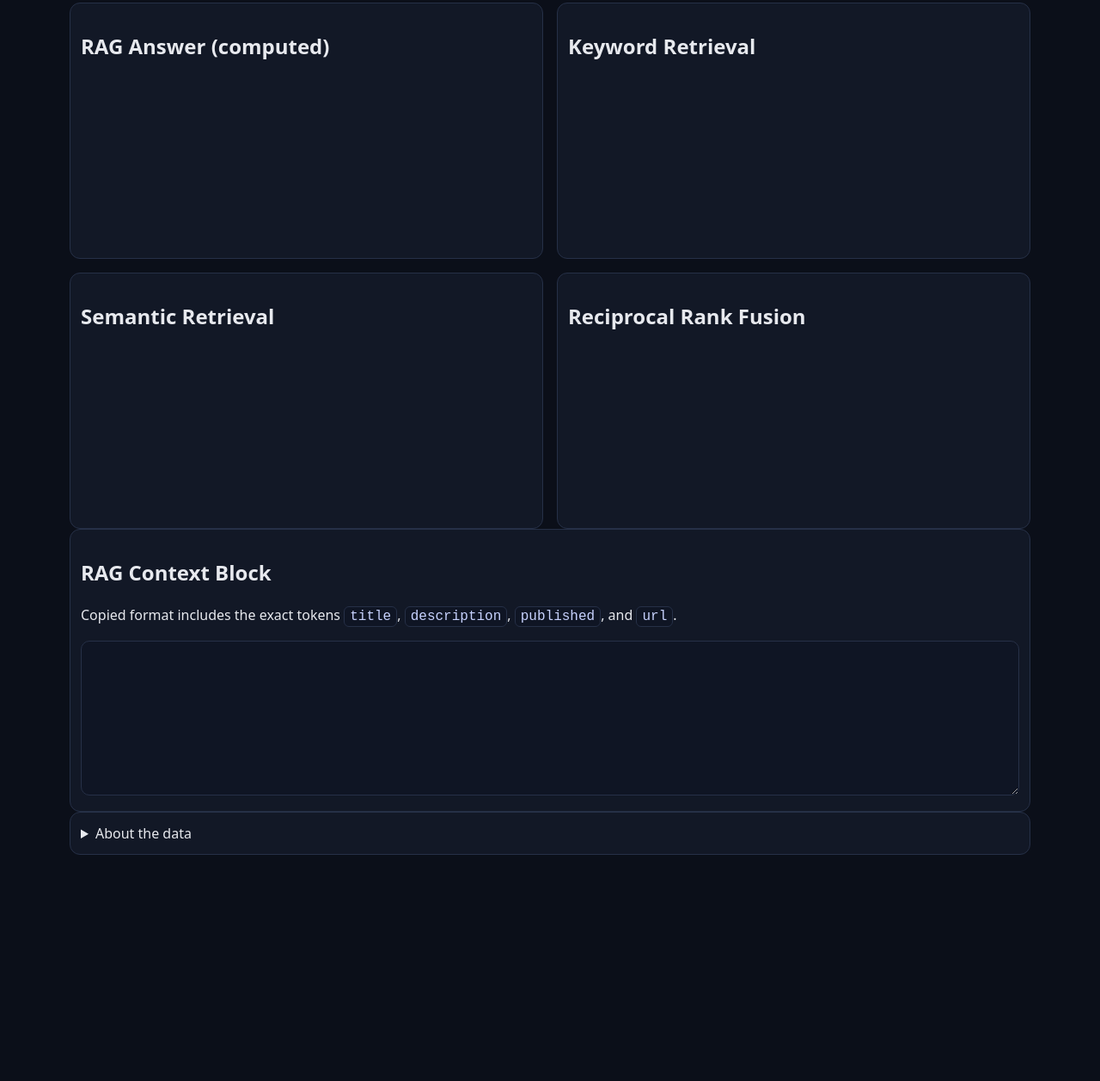
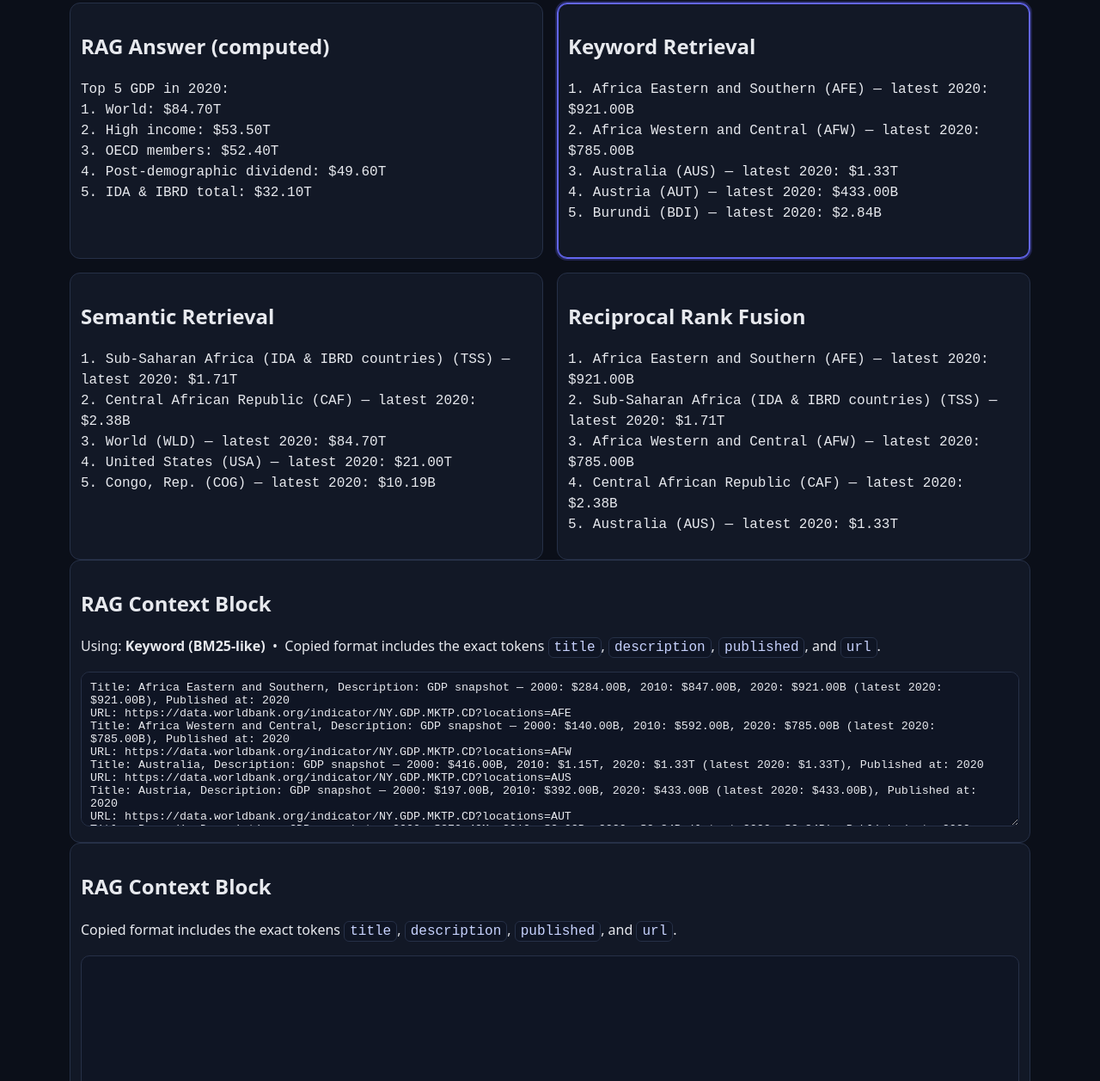
Before and after one commit to ahmadrazach/gdp-rag-playground, a plain HTML site: page index.html in a window 1280 px wide. Shown: the part 220-1477 px from the top of the page at 86% size. Before the commit the page ends 1238 px from the top, so only its background shows below. Drawn offline with nearby package versions, Linux system fonts and the light colour scheme.

Commit message:
Enhance RAG functionality with live updates and improved UI elements

```diff
--- a/app.js
+++ b/app.js
@@ -11,14 +11,10 @@
 document.addEventListener('DOMContentLoaded', boot)
 
 async function boot() {
-  // load CSV
   await loadCSV()
-  // load embeddings (optional)
   await loadEmbeddings()
-  // build keyword index
   buildLunrIndex()
 
-  // status
   document.getElementById('rows').textContent = `Rows: ${ROWS.length}`
   document.getElementById('years').textContent = `Years: ${YEARS[0]}–${
     YEARS[YEARS.length - 1]
@@ -27,11 +23,17 @@ async function boot() {
     EMBEDDINGS ? 'loaded' : 'not loaded'
   }`
 
-  // wire UI
   document.getElementById('go').addEventListener('click', runAll)
   document.getElementById('q').addEventListener('keydown', (e) => {
     if (e.key === 'Enter') runAll()
   })
+
+  // NEW: live update on mode/topK change
+  document.getElementById('mode').addEventListener('change', runAll)
+  document.getElementById('k').addEventListener('change', runAll)
+
+  // Optional: run once on load so the page isn’t empty
+  runAll()
 }
 
 // ------------ load & prep CSV ------------
@@ -256,10 +258,10 @@ function runAll() {
   )
   const mode = document.getElementById('mode').value
 
-  // ANSWER (computed)
+  // Answer
   document.getElementById('answer').textContent = computeAnswer(q)
 
-  // RETRIEVALS
+  // Retrievals
   const kwIdx = keywordSearch(q, k)
   const semIdx = semanticSearch(q, k)
   const rrfIdx = rrfFuse(q, k)
@@ -270,10 +272,13 @@ function runAll() {
     : 'Semantic disabled (no embeddings.json)'
   document.getElementById('rrf').textContent = prettyList(rrfIdx)
 
-  // CONTEXT
+  // Context from selected mode
   const which =
     mode === 'keyword' ? kwIdx : mode === 'semantic' ? semIdx : rrfIdx
   document.getElementById('context').value = buildContext(which)
+
+  // NEW: highlight active panel + label
+  highlightMode(mode)
 }
 
 function prettyList(ids) {
@@ -285,3 +290,23 @@ function prettyList(ids) {
   })
   return lines.join('\n')
 }
+function highlightMode(mode) {
+  const map = {
+    keyword: document.getElementById('panel-keyword'),
+    semantic: document.getElementById('panel-semantic'),
+    rrf: document.getElementById('panel-rrf'),
+  }
+  // clear
+  Object.values(map).forEach((el) => el.classList.remove('active'))
+  // set
+  ;(map[mode] || null)?.classList.add('active')
+
+  // label for context source
+  const label =
+    mode === 'keyword'
+      ? 'Keyword (BM25-like)'
+      : mode === 'semantic'
+      ? 'Semantic (embeddings)'
+      : 'RRF (Keyword ⊕ Semantic)'
+  document.getElementById('context-source').textContent = label
+}
--- a/index.html
+++ b/index.html
@@ -51,25 +51,41 @@
       </section>
 
       <section class="grid">
-        <div class="panel">
+        <div id="panel-answer" class="panel">
           <h2>RAG Answer (computed)</h2>
           <pre id="answer" class="pre"></pre>
         </div>
 
-        <div class="panel">
+        <div id="panel-keyword" class="panel">
           <h2>Keyword Retrieval</h2>
           <pre id="kw" class="pre"></pre>
         </div>
 
-        <div class="panel">
+        <div id="panel-semantic" class="panel">
           <h2>Semantic Retrieval</h2>
           <pre id="sem" class="pre"></pre>
         </div>
 
-        <div class="panel">
+        <div id="panel-rrf" class="panel">
           <h2>Reciprocal Rank Fusion</h2>
           <pre id="rrf" class="pre"></pre>
         </div>
+      </section>
+
+      <section class="panel">
+        <h2>RAG Context Block</h2>
+        <p>
+          Using: <strong id="context-source">—</strong> &nbsp;•&nbsp; Copied
+          format includes the exact tokens <code>title</code>,
+          <code>description</code>, <code>published</code>, and
+          <code>url</code>.
+        </p>
+        <textarea
+          id="context"
+          class="context"
+          spellcheck="false"
+          readonly
+        ></textarea>
       </section>
 
       <section class="panel">
--- a/styles.css
+++ b/styles.css
@@ -18,3 +18,7 @@
   .context{width:100%;min-height:180px;background:#0f1524;border:1px solid var(--border);color:var(--text);padding:10px;border-radius:10px}
   code{background:#0f1524;padding:2px 6px;border-radius:6px;border:1px solid var(--border);color:#c7d2fe}
   @media (max-width:900px){.grid{grid-template-columns:1fr}}
+  .panel.active {
+    border-color: var(--accent);
+    box-shadow: 0 0 0 1px var(--accent) inset, 0 0 0 2px rgba(99,102,241,.25);
+  }
```
